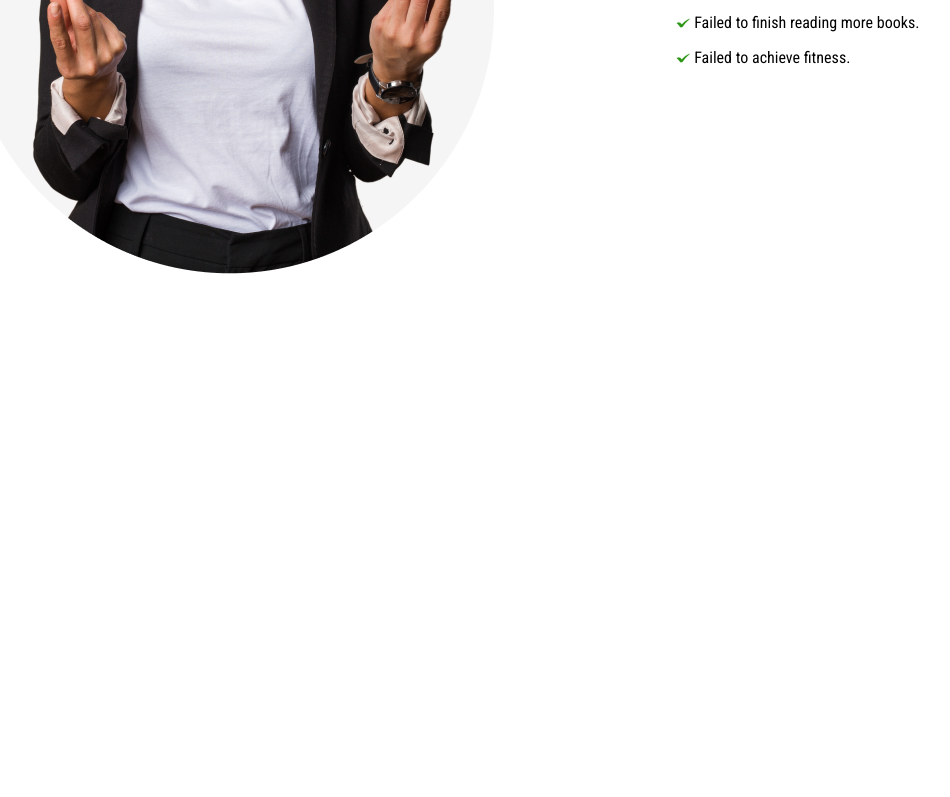
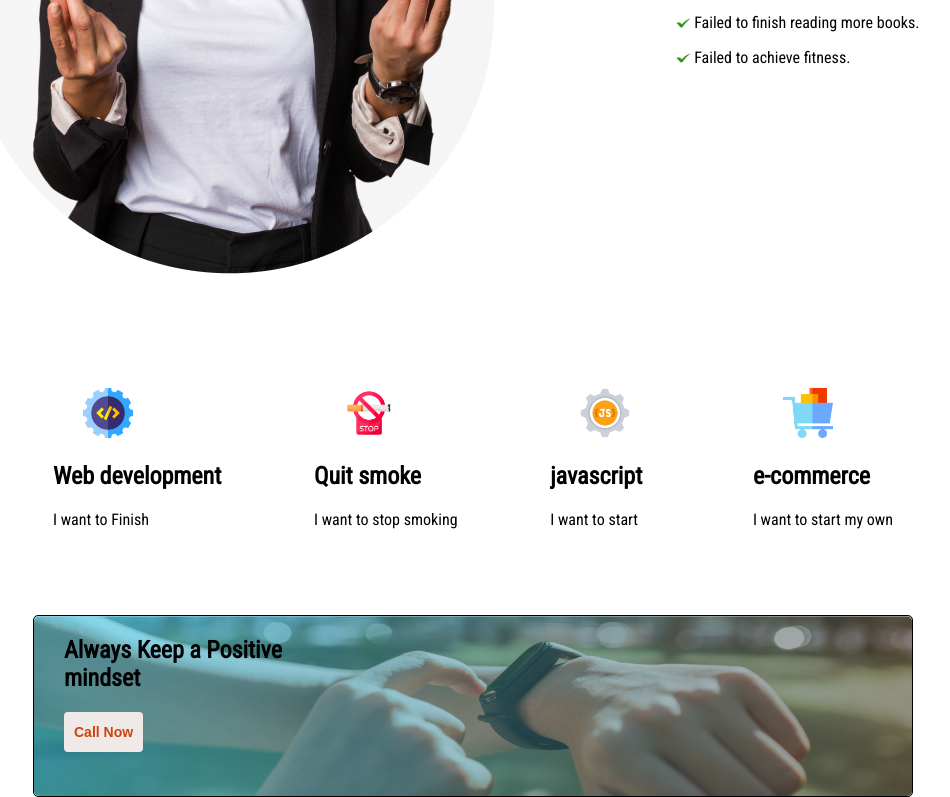
Before and after one commit to HemelB/new-me-new-year, a plain HTML site: page index.html in a window 1280 px wide. Shown: the part 1130-1927 px from the top of the page, without its empty margins (167-1117 px from the left). Before the commit the page ends 1428 px from the top, so only its background shows below. Drawn offline with Linux system fonts and the light colour scheme.

Commit message:
added gradient

```diff
--- a/index.html
+++ b/index.html
@@ -51,6 +51,38 @@
 </section>
 
 
+<!-- section 3 -->
+<section class="plan">
+    <div class="plans">
+        <img src="./images/icons/web.png" alt="">
+        <h1>Web development</h1>
+        <p>I want to Finish</p>
+    </div>
+    <div class="plans">
+        <img src="./images/icons/smoke.png" alt="">
+        <h1>Quit smoke</h1>
+        <p>I want to stop smoking</p>
+    </div>
+    <div class="plans">
+        <img src="./images/icons/js.png" alt="">
+        <h1>javascript</h1>
+        <p>I want to start</p>
+    </div>
+    <div class="plans">
+        <img src="./images/icons/ecom.png" alt="">
+        <h1>e-commerce</h1>
+        <p>I want to start my own</p>
+    </div>
+</section>
+
+<!-- section 4 -->
+
+<section class="quote">
+<div class="callNow">
+<h1>Always Keep a Positive <br> mindset</h1>
+<button class="button2">Call Now</button>
+</div>
+</section>
 
 
 </body>
--- a/style.css
+++ b/style.css
@@ -50,3 +50,51 @@ body{
     width: 15px;
     height: 10px;
 }
+
+/* section 3 */
+
+.plan{
+    margin-top: 70px;
+    display: flex;
+    justify-content: space-between;
+    margin-left: 200px;
+    margin-right: 200px;
+}
+.plans{
+    padding: 20px 20px 20px 20px;
+    justify-content: center;
+}
+.plans img{
+    margin-left: 30px;
+    margin-right: 30px;
+    width: 50px;
+    height: 50px;
+}
+
+/* section 4 */
+
+.quote{
+    border: 1px solid;
+    border-radius: 5px;
+    margin-top: 50px;
+    margin-left: 200px;
+    margin-right: 200px;
+    height: 180px;
+    background-image:linear-gradient(to left, rgba(92, 75, 65, 0.52), rgba(26, 188, 228, 0.531)),
+    url(./images/watch.png);
+    background-repeat: no-repeat;
+    background-size: 100% 100%;
+}
+.callNow{
+    margin-left: 30px;
+}
+
+.button2{
+    background-color: hsl(15, 20%, 92%);
+    border: none;
+    padding: 12px 10px 12px 10px;
+    border-radius: 4px;
+    color:rgb(208, 66, 14);
+    font-size:14px;
+    font-weight: 700;
+}
```
